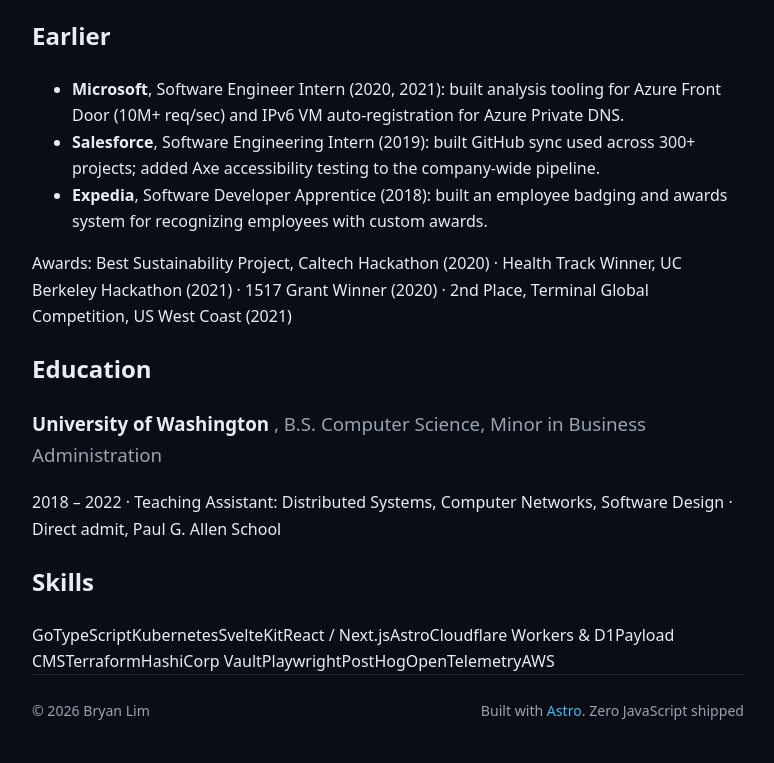
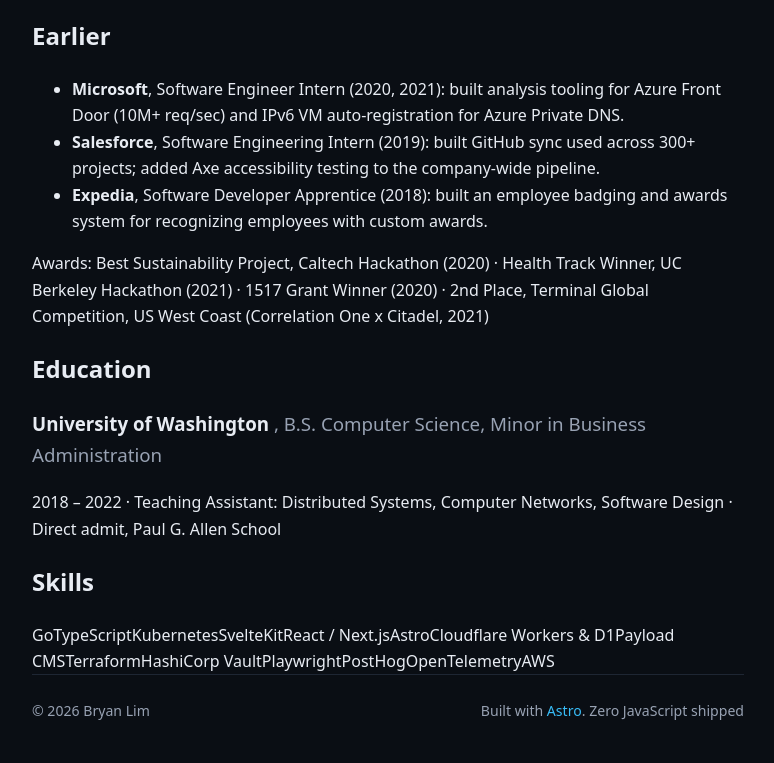
Before and after one commit to bryanjlim/bryanlim.me, an Astro site: page / in a window 1280 px wide. Shown: the part 1554-2317 px from the top of the page, without its empty margins (252-1026 px from the left). Built offline with nearby package versions, Linux system fonts and the light colour scheme; Astro itself is replaced by a stand-in of ours.

Commit message:
Name Terminal Global Competition organizer (Correlation One x Citadel)

```diff
--- a/src/pages/index.astro
+++ b/src/pages/index.astro
@@ -78,7 +78,7 @@
       <li><b>Salesforce</b>, Software Engineering Intern (2019): built GitHub sync used across 300+ projects; added Axe accessibility testing to the company-wide pipeline.</li>
       <li><b>Expedia</b>, Software Developer Apprentice (2018): built an employee badging and awards system for recognizing employees with custom awards.</li>
     </ul>
-    <p class="fine">Awards: Best Sustainability Project, Caltech Hackathon (2020) · Health Track Winner, UC Berkeley Hackathon (2021) · 1517 Grant Winner (2020) · 2nd Place, Terminal Global Competition, US West Coast (2021)</p>
+    <p class="fine">Awards: Best Sustainability Project, Caltech Hackathon (2020) · Health Track Winner, UC Berkeley Hackathon (2021) · 1517 Grant Winner (2020) · 2nd Place, Terminal Global Competition, US West Coast (Correlation One x Citadel, 2021)</p>
   </section>
 
   <section class="edu">
```
